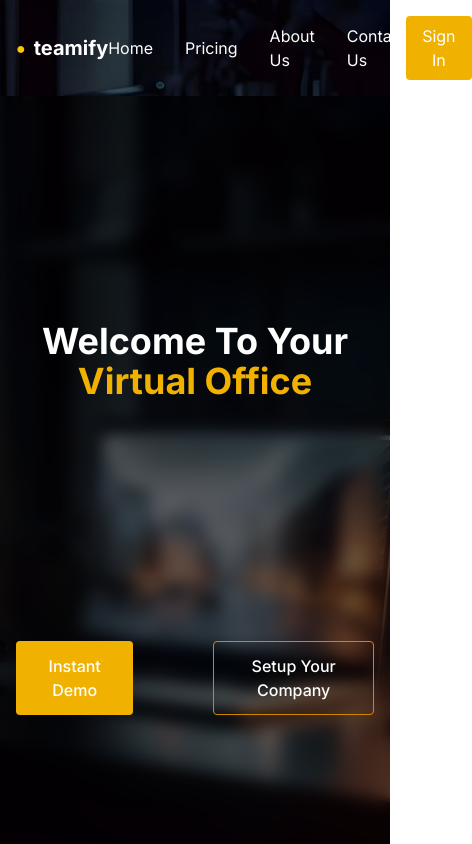
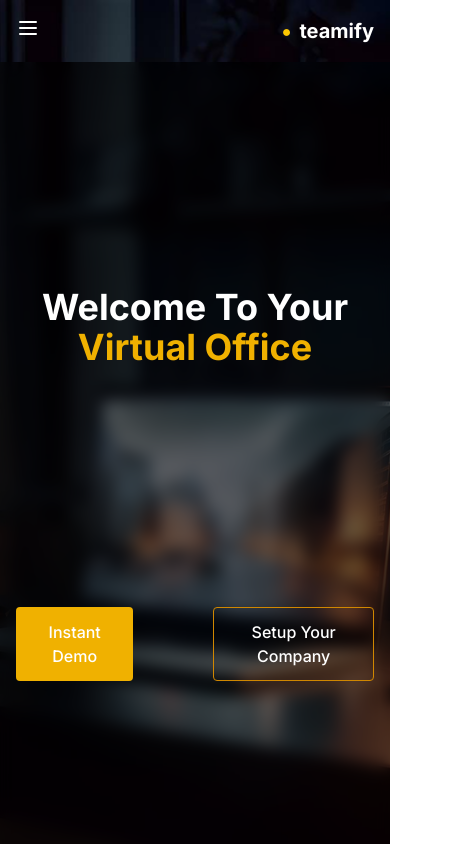
Before and after one commit to amani387/fst_test_project, a Next.js app: page / in a window 390 px wide. Shown: the top 844 px of the page, 472 px wide, since content can reach past the window. Built offline with nearby package versions, Linux system fonts and the light colour scheme.

Commit message:
Fix navbar responsiveness on mobile phone

```diff
--- a/src/app/layout.js
+++ b/src/app/layout.js
@@ -16,6 +16,7 @@ export default function RootLayout({ children }) {
         <div className="min-h-screen w-full bg-[url('/images/background.png')] bg-cover bg-center bg-fixed bg-no-repeat">
           <Navbar />
           <main>{children}</main>
+
         </div>
       </body>
     </html>
--- a/src/components/common/Navbar.jsx
+++ b/src/components/common/Navbar.jsx
@@ -1,29 +1,104 @@
-import Link from 'next/link';
+"use client";
+import Link from "next/link";
+import { useState } from "react";
 
 export default function Navbar() {
+  const [showMenu, setShowMenu] = useState(false);
+
   return (
     <nav className="bg-transparent text-white p-4">
-      <div className="container mx-auto flex justify-between items-center">
-        <div className="flex items-center">
+      <div className="container mx-auto">
+        <div className="flex justify-between items-center">
+          {/* Hamburger Menu (Mobile) */}
+          <div className="md:hidden">
+            <button
+              onClick={() => setShowMenu(!showMenu)}
+              className="focus:outline-none"
+            >
+              <svg
+                className="h-6 w-6"
+                fill="none"
+                viewBox="0 0 24 24"
+                stroke="currentColor"
+              >
+                <path
+                  strokeLinecap="round"
+                  strokeLinejoin="round"
+                  strokeWidth="2"
+                  d={showMenu ? "M6 18L18 6M6 6l12 12" : "M4 6h16M4 12h16M4 18h16"}
+                />
+              </svg>
+            </button>
+          </div>
+
+          {/* Logo */}
+          <div>
             <Link href="/" className="flex items-center">
               <span className="text-yellow-400 mr-2">●</span>
               <span className="font-bold text-xl">teamify</span>
             </Link>
           </div>
 
-        <div className="flex items-center space-x-8">
-          <Link href="/" className="hover:text-gray-300">Home</Link>
-          <Link href="/pricing" className="hover:text-gray-300">Pricing</Link>
-          <Link href="/aboutPage" className="hover:text-gray-300">About Us</Link>
-          <Link href="/contactUs" className="hover:text-gray-300">Contact Us</Link>
+          {/* Desktop Navigation Links */}
+          <div className="hidden md:flex space-x-8">
+            <Link href="/" className="hover:text-gray-300">
+              Home
+            </Link>
+            <Link href="/pricing" className="hover:text-gray-300">
+              Pricing
+            </Link>
+            <Link href="/about" className="hover:text-gray-300">
+              About Us
+            </Link>
+            <Link href="/contact" className="hover:text-gray-300">
+              Contact Us
+            </Link>
           </div>
 
-        <div>
+          {/* Sign In Button (Desktop Only) */}
+          <div className="hidden md:block">
             <Link href="/signup">
               <button className="bg-yellow-500 px-4 py-2 rounded">Sign In</button>
             </Link>
           </div>
         </div>
+
+        {/* Mobile Navigation Menu */}
+        {showMenu && (
+          <div className="md:hidden mt-4">
+            <Link
+              href="/"
+              className="block w-full text-center py-2 hover:bg-gray-700"
+            >
+              Home
+            </Link>
+            <Link
+              href="/pricing"
+              className="block w-full text-center py-2 hover:bg-gray-700"
+            >
+              Pricing
+            </Link>
+            <Link
+              href="/about"
+              className="block w-full text-center py-2 hover:bg-gray-700"
+            >
+              About Us
+            </Link>
+            <Link
+              href="/contact"
+              className="block w-full text-center py-2 hover:bg-gray-100"
+            >
+              Contact Us
+            </Link>
+            <Link
+              href="/signup"
+              className="block w-full text-center py-2 hover:bg-gray-700"
+            >
+              Sign In
+            </Link>
+          </div>
+        )}
+      </div>
     </nav>
   );
 }
```
Lines whose indentation alone changed are shown as unchanged.
